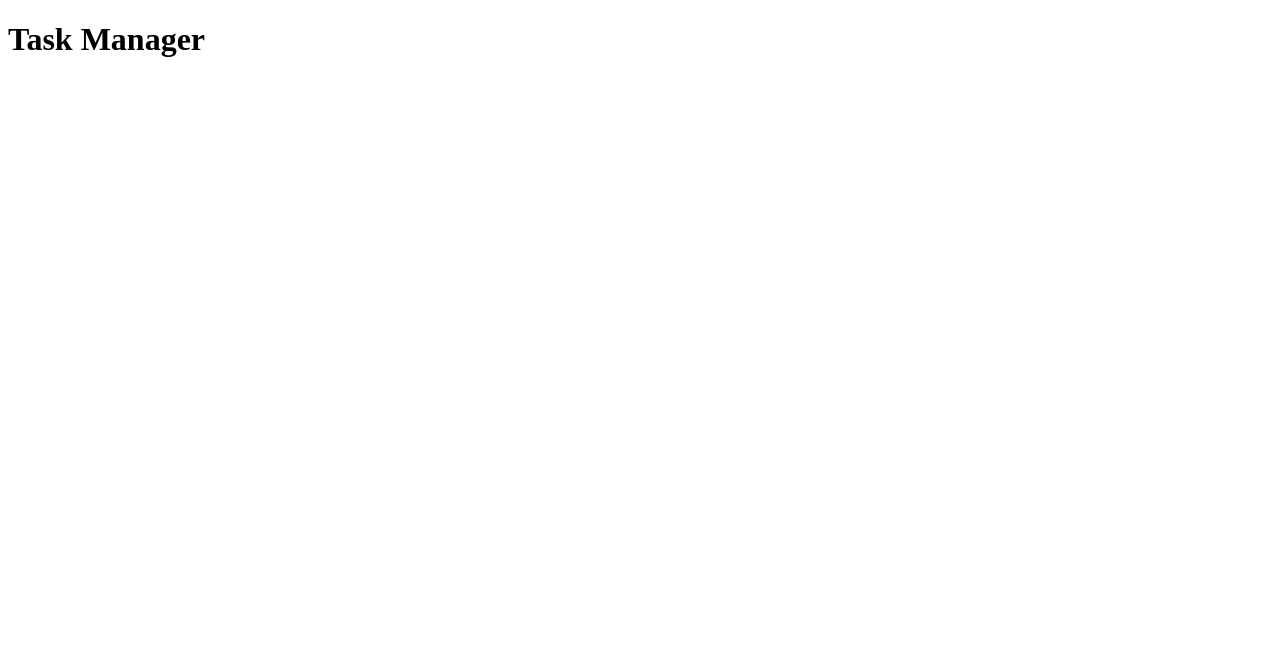
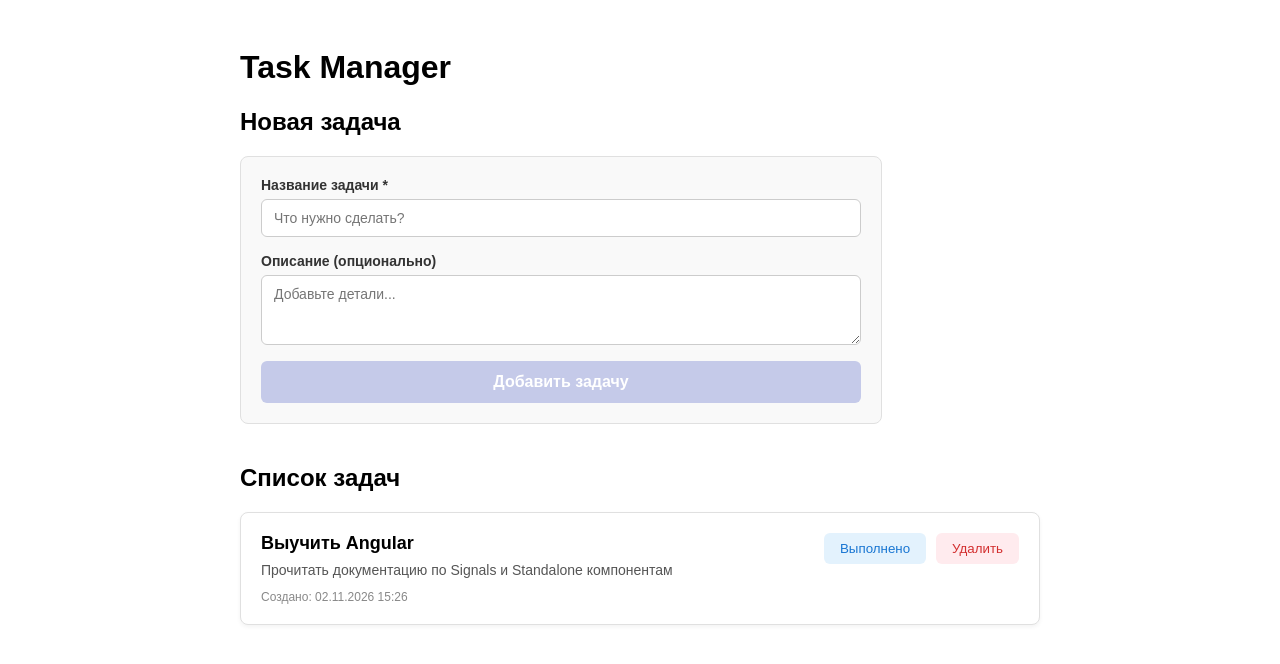
Before and after one commit to yarisuyu/task-manager, an Angular app in the folder frontend/task-manager-client/: page / in a window 1280 px wide. Shown: the top 664 px of the page. Built offline with nearby package versions, Linux system fonts and the light colour scheme.

Commit message:
feat: create components for task form and task item

```diff
--- a/frontend/task-manager-client/src/app/app.html
+++ b/frontend/task-manager-client/src/app/app.html
@@ -1 +1,18 @@
-<h1>Task Manager</h1>
+<div class="container">
+  <h1>Task Manager</h1>
+
+  <section class="form-section">
+    <h2>Новая задача</h2>
+    <app-task-form (taskCreated)="onTaskCreated($event)"></app-task-form>
+  </section>
+
+  <section class="list-section">
+    <h2>Список задач</h2>
+    <app-task-item
+      [task]="mockTask"
+      (statusToggled)="onToggleStatus($event)"
+      (taskDeleted)="onDeleteTask($event)"
+    >
+    </app-task-item>
+  </section>
+</div>
--- a/frontend/task-manager-client/src/app/app.scss
+++ b/frontend/task-manager-client/src/app/app.scss
@@ -0,0 +1,10 @@
+.container {
+  max-width: 800px;
+  margin: 0 auto;
+  padding: 20px;
+  font-family: sans-serif;
+}
+
+section {
+  margin-bottom: 40px;
+}
--- a/frontend/task-manager-client/src/app/app.ts
+++ b/frontend/task-manager-client/src/app/app.ts
@@ -1,12 +1,36 @@
-import { Component, signal } from '@angular/core';
-import { RouterOutlet } from '@angular/router';
+import { Component } from '@angular/core';
+import { TaskFormComponent } from './features/tasks/components/task-form/task-form';
+import { TaskItemComponent } from './features/tasks/components/task-item/task-item';
+import { CreateTaskRequest, TaskItem } from './core/models/task.model';
 
 @Component({
-  // imports: [RouterOutlet],
   selector: 'app-root',
+  standalone: true,
+  imports: [TaskFormComponent, TaskItemComponent],
+  templateUrl: './app.html',
   styleUrl: './app.scss',
-  templateUrl: './app.html',
 })
 export class App {
-  protected readonly title = signal('task-manager-client');
+  // Создаем фейковую задачу для теста
+  mockTask: TaskItem = {
+    id: '123e4567-e89b-12d3-a456-426614174000',
+    title: 'Выучить Angular',
+    description: 'Прочитать документацию по Signals и Standalone компонентам',
+    isCompleted: false,
+    createdAt: new Date().toISOString(),
+  };
+
+  // Методы для проверки событий (Output)
+  onTaskCreated(data: CreateTaskRequest) {
+    console.log('Форма отправила данные:', data);
+  }
+
+  onToggleStatus(task: TaskItem) {
+    console.log('Нажата кнопка "Выполнено" для задачи:', task.title);
+    this.mockTask.isCompleted = !this.mockTask.isCompleted; // Для визуального теста
+  }
+
+  onDeleteTask(task: TaskItem) {
+    console.log('Нажата кнопка "Удалить" для задачи:', task.title);
+  }
 }
--- /dev/null
+++ b/frontend/task-manager-client/src/app/features/tasks/components/task-form/task-form.html
@@ -0,0 +1,35 @@
+<form [formGroup]="taskForm" (ngSubmit)="onSubmit()" class="task-form">
+  <div class="form-group">
+    <label for="title">Название задачи *</label>
+    <input
+      id="title"
+      type="text"
+      formControlName="title"
+      placeholder="Что нужно сделать?"
+      [attr.aria-describedby]="isTitleInvalid ? 'title-error' : null"
+    />
+
+    @if (taskForm.get('title')?.invalid && taskForm.get('title')?.touched) {
+      <div class="error-text">
+        @if (taskForm.get('title')?.hasError('required')) {
+          Название обязательно для заполнения.
+        }
+        @if (taskForm.get('title')?.hasError('maxlength')) {
+          Название не может превышать 200 символов.
+        }
+      </div>
+    }
+  </div>
+
+  <div class="form-group">
+    <label for="description">Описание (опционально)</label>
+    <textarea
+      id="description"
+      formControlName="description"
+      placeholder="Добавьте детали..."
+      rows="3"
+    ></textarea>
+  </div>
+
+  <button type="submit" [disabled]="taskForm.invalid">Добавить задачу</button>
+</form>
--- /dev/null
+++ b/frontend/task-manager-client/src/app/features/tasks/components/task-form/task-form.scss
@@ -0,0 +1,67 @@
+.task-form {
+  display: flex;
+  flex-direction: column;
+  gap: 16px;
+  max-width: 600px;
+  padding: 20px;
+  background-color: #f9f9f9;
+  border-radius: 8px;
+  border: 1px solid #e0e0e0;
+
+  .form-group {
+    display: flex;
+    flex-direction: column;
+    gap: 6px;
+
+    label {
+      font-weight: 600;
+      font-size: 14px;
+      color: #333;
+    }
+
+    input,
+    textarea {
+      padding: 10px 12px;
+      border: 1px solid #ccc;
+      border-radius: 6px;
+      font-size: 14px;
+      font-family: inherit;
+      width: 100%;
+      box-sizing: border-box;
+      transition: border-color 0.2s;
+
+      &:focus {
+        outline: none;
+        border-color: #3f51b5;
+        box-shadow: 0 0 0 2px rgba(63, 81, 181, 0.2);
+      }
+    }
+
+    .error-text {
+      color: #d32f2f;
+      font-size: 12px;
+      margin-top: 2px;
+    }
+  }
+
+  button {
+    padding: 12px;
+    background-color: #3f51b5;
+    color: white;
+    border: none;
+    border-radius: 6px;
+    font-size: 16px;
+    font-weight: 600;
+    cursor: pointer;
+    transition: background-color 0.2s;
+
+    &:hover:not(:disabled) {
+      background-color: #303f9f;
+    }
+
+    &:disabled {
+      background-color: #c5cae9;
+      cursor: not-allowed;
+    }
+  }
+}
--- /dev/null
+++ b/frontend/task-manager-client/src/app/features/tasks/components/task-form/task-form.ts
@@ -0,0 +1,46 @@
+import { Component, output, ChangeDetectionStrategy, inject } from '@angular/core';
+import { FormBuilder, ReactiveFormsModule, Validators } from '@angular/forms';
+import { CreateTaskRequest } from '../../../../core/models/task.model';
+
+@Component({
+  selector: 'app-task-form',
+  standalone: true,
+  imports: [ReactiveFormsModule], // Импортируем модуль для работы с формами
+  templateUrl: './task-form.html',
+  styleUrl: './task-form.scss',
+  changeDetection: ChangeDetectionStrategy.OnPush,
+})
+export class TaskFormComponent {
+  private fb = inject(FormBuilder);
+
+  taskCreated = output<CreateTaskRequest>();
+
+  taskForm = this.fb.group({
+    title: ['', [Validators.required, Validators.maxLength(200)]],
+    description: [''],
+  });
+
+  get isTitleInvalid(): boolean {
+    const titleControl = this.taskForm.get('title');
+
+    return !!(titleControl?.invalid && titleControl?.touched);
+  }
+
+  onSubmit(): void {
+    if (this.taskForm.valid) {
+      const formValue = this.taskForm.getRawValue();
+
+      const request: CreateTaskRequest = {
+        title: formValue.title ?? '',
+        description: formValue.description || null,
+      };
+
+      this.taskCreated.emit(request);
+
+      this.taskForm.reset({
+        title: '',
+        description: '',
+      });
+    }
+  }
+}
--- /dev/null
+++ b/frontend/task-manager-client/src/app/features/tasks/components/task-item/task-item.html
@@ -0,0 +1,38 @@
+<div class="task-card" [class.completed]="task().isCompleted">
+  <div class="task-content">
+    <h3>{{ task().title }}</h3>
+    @if (task().description) {
+      <p>{{ task().description }}</p>
+    }
+    <time [attr.datetime]="task().createdAt" class="task-date">
+      Создано: {{ task().createdAt | date: 'dd.MM.yyyy HH:mm' }}
+    </time>
+  </div>
+
+  <div class="task-actions">
+    <button
+      type="button"
+      (click)="statusToggled.emit(task())"
+      class="btn-toggle"
+      [attr.aria-label]="
+        task().isCompleted
+          ? 'Вернуть в работу задачу ' + task().title
+          : 'Отметить выполненной задачу ' + task().title
+      "
+    >
+      @if (task().isCompleted) {
+        Вернуть в работу
+      } @else {
+        Выполнено
+      }
+    </button>
+    <button
+      type="button"
+      (click)="taskDeleted.emit(task())"
+      class="btn-delete"
+      [attr.aria-label]="'Удалить задачу ' + task().title"
+    >
+      Удалить
+    </button>
+  </div>
+</div>
--- /dev/null
+++ b/frontend/task-manager-client/src/app/features/tasks/components/task-item/task-item.scss
@@ -0,0 +1,89 @@
+.task-card {
+  display: flex;
+  justify-content: space-between;
+  align-items: flex-start;
+  padding: 20px;
+  border: 1px solid #e0e0e0;
+  border-radius: 8px;
+  margin-bottom: 16px;
+  background: white;
+  box-shadow: 0 2px 4px rgba(0, 0, 0, 0.05);
+  transition: all 0.3s ease;
+
+  &.completed {
+    opacity: 0.7;
+    background: #f5f5f5;
+    h3 {
+      text-decoration: line-through;
+      color: #888;
+    }
+  }
+
+  .task-content {
+    flex: 1;
+
+    h3 {
+      margin: 0 0 8px 0;
+      font-size: 18px;
+    }
+
+    p {
+      margin: 0 0 12px 0;
+      color: #555;
+      font-size: 14px;
+    }
+
+    .task-date {
+      display: block;
+      color: #888;
+      font-size: 12px;
+      margin-top: 4px;
+    }
+  }
+
+  .task-actions {
+    display: flex;
+    gap: 10px;
+    margin-left: 16px;
+
+    button {
+      cursor: pointer;
+      padding: 8px 16px;
+      border-radius: 6px;
+      border: none;
+      font-weight: 500;
+      transition: opacity 0.2s;
+
+      &:hover {
+        opacity: 0.8;
+      }
+    }
+
+    .btn-toggle {
+      background: #e3f2fd;
+      color: #1976d2;
+    }
+
+    .btn-delete {
+      background: #ffebee;
+      color: #d32f2f;
+    }
+  }
+}
+
+// Адаптивность для мобильных
+@media (max-width: 600px) {
+  .task-card {
+    flex-direction: column;
+    gap: 16px;
+
+    .task-actions {
+      width: 100%;
+      margin-left: 0;
+
+      button {
+        flex: 1;
+      }
+    }
+  }
+}
--- /dev/null
+++ b/frontend/task-manager-client/src/app/features/tasks/components/task-item/task-item.ts
@@ -0,0 +1,18 @@
+import { Component, input, output, ChangeDetectionStrategy } from '@angular/core';
+import { DatePipe } from '@angular/common'; // Для форматирования даты
+import { TaskItem } from '../../../../core/models/task.model';
+
+@Component({
+  selector: 'app-task-item',
+  standalone: true,
+  imports: [DatePipe],
+  templateUrl: './task-item.html',
+  styleUrl: './task-item.scss',
+  changeDetection: ChangeDetectionStrategy.OnPush,
+})
+export class TaskItemComponent {
+  task = input.required<TaskItem>();
+
+  statusToggled = output<TaskItem>();
+  taskDeleted = output<TaskItem>();
+}
```
Also changed, not shown: 2 other files (tests, documents, lock files or other folders).
